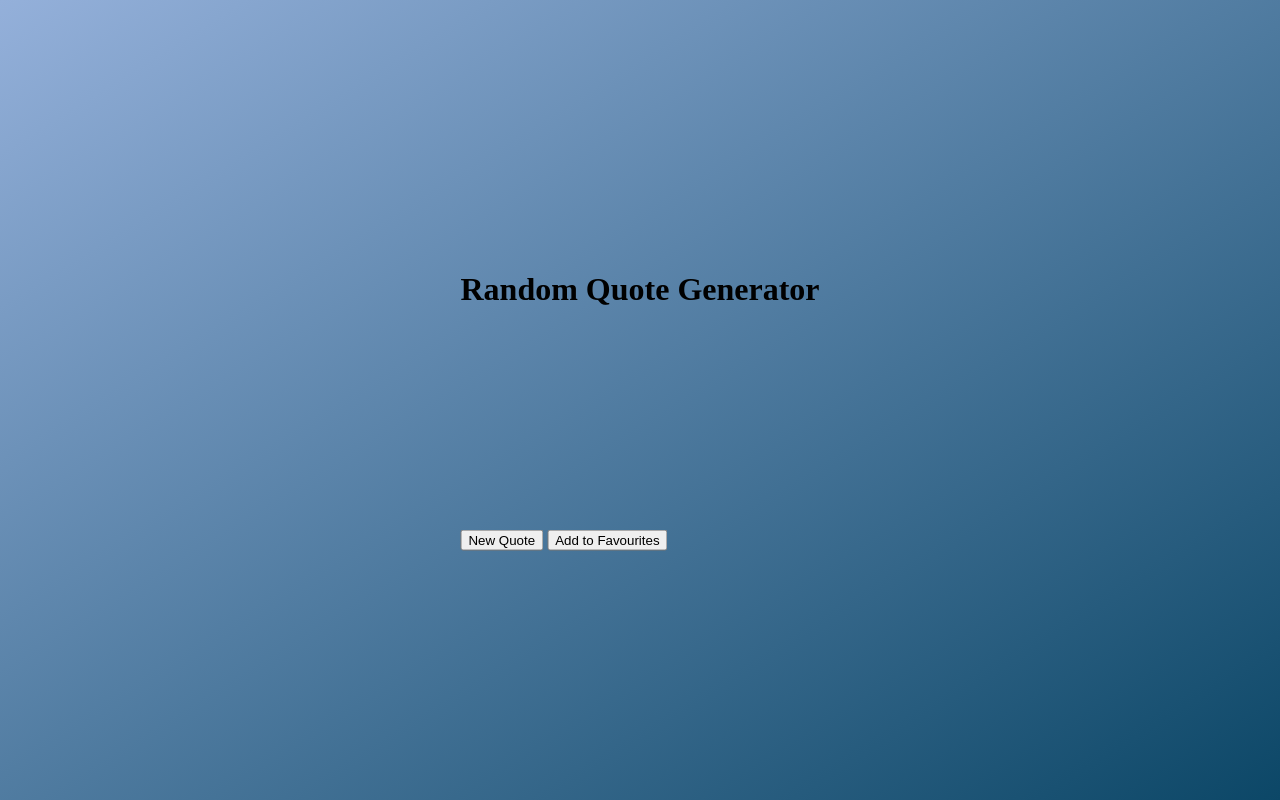
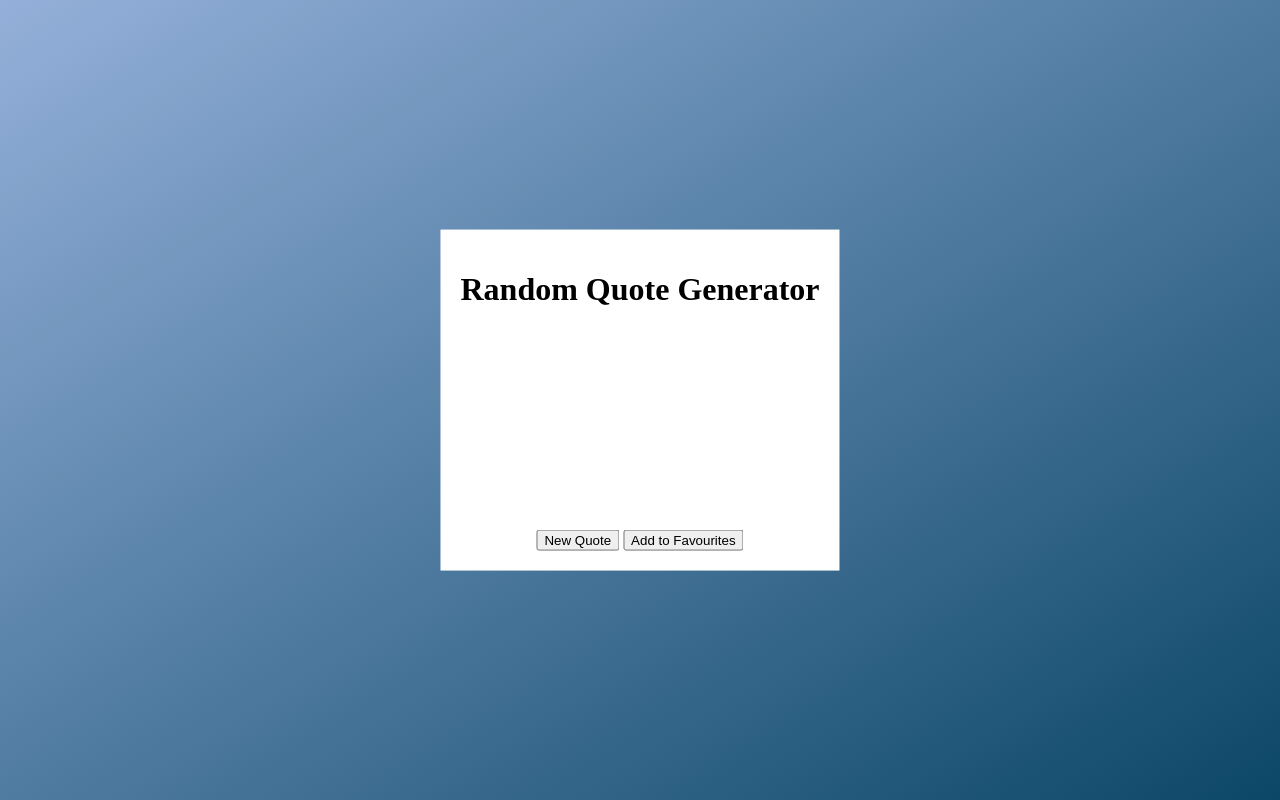
Before and after one commit to MadiBentl/quote_generator, a plain HTML site: page index.html in a window 1280 px wide. Drawn offline with nearby package versions, Linux system fonts and the light colour scheme; no server answers.

Commit message:
Build a white box around quote

```diff
--- a/quote.scss
+++ b/quote.scss
@@ -8,11 +8,14 @@ html, body{
   top: 50%;
   -webkit-transform: translate(-50%, -50%);
   transform: translate(-50%, -50%);
+  background-color: white;
+  padding:20px;
+  text-align: center;
 }
 #quoteSpace {
   height: 200px;
   p:last-child {
-    margin-left: 30px;
+    margin-left: 100px;
   }
 }
 .grad-purple {
```
Also changed, not shown: quote.css, 1 other file.
